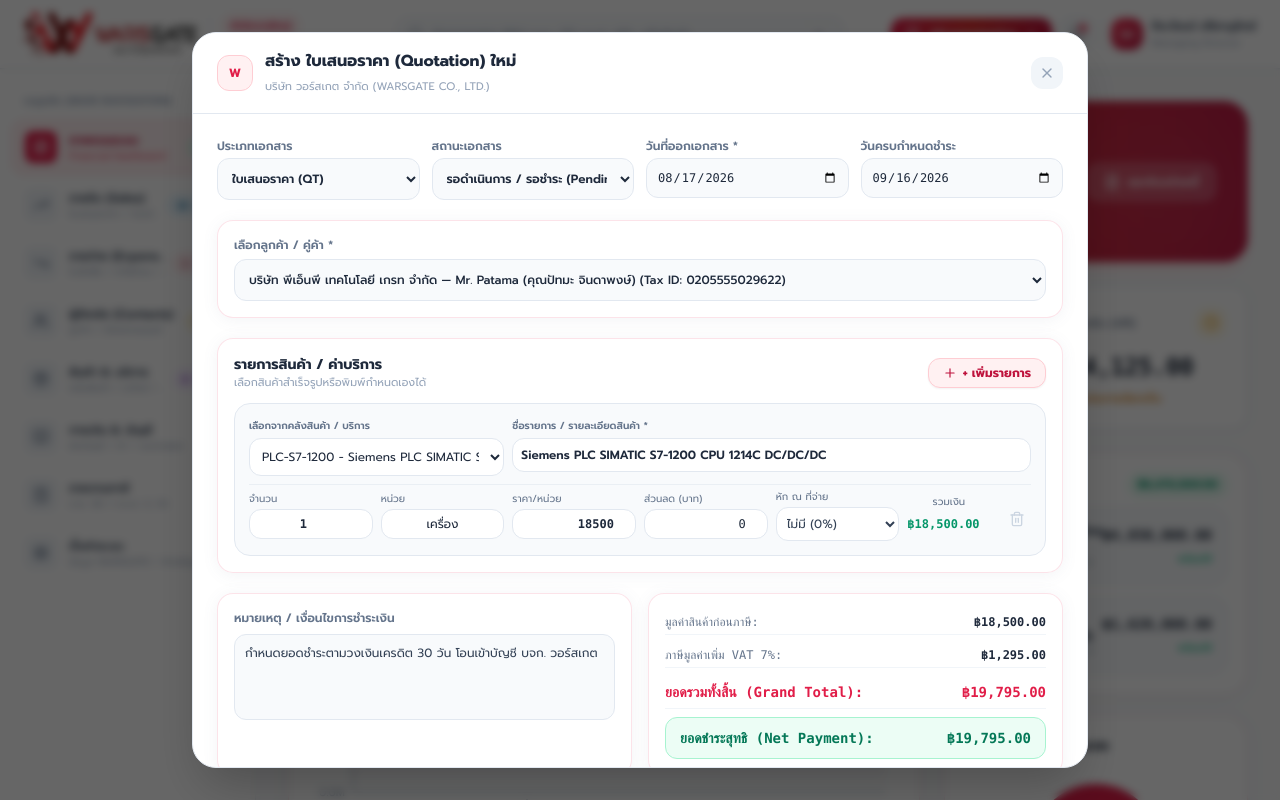
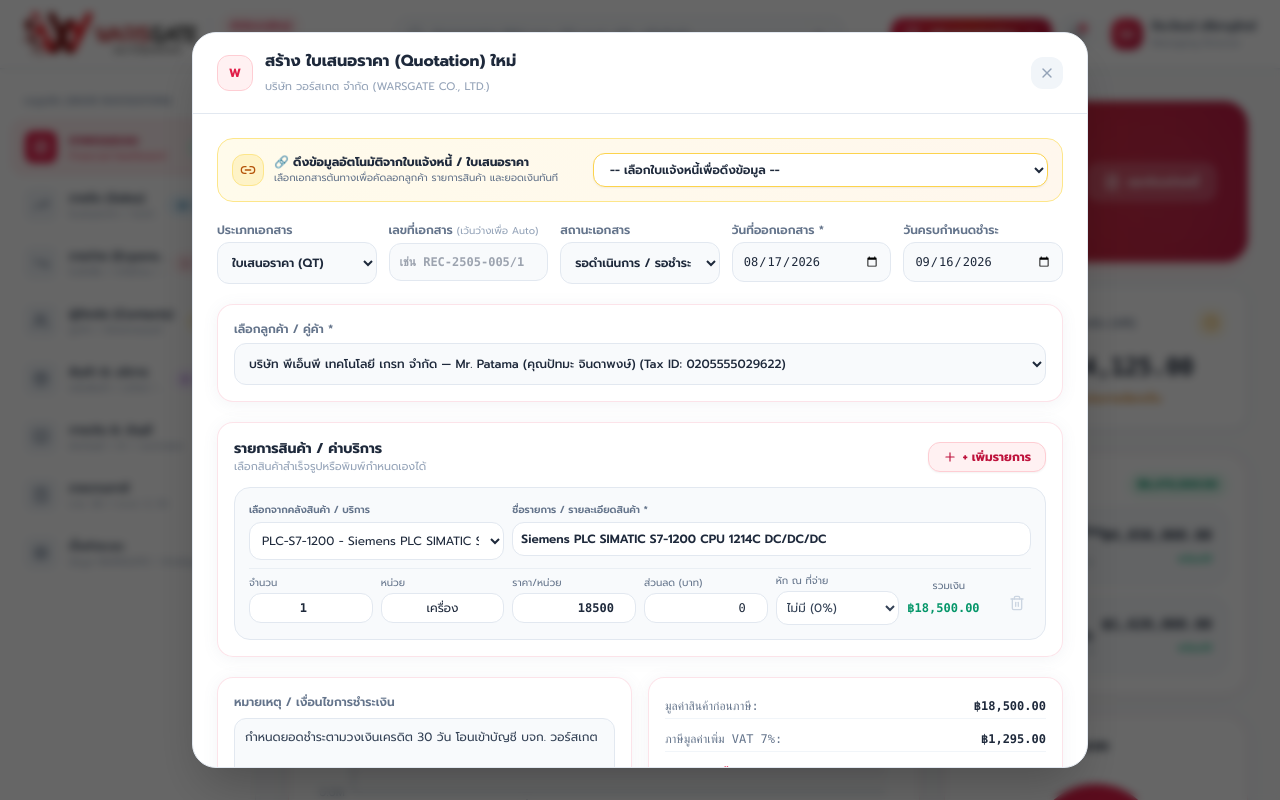
Before and after one commit to warsgate/warsgate-accounting, a React (Vite) app: page / in a window 1280 px wide. Both pictures are taken after a click on the button "ออกใบเสนอราคา". Shown: the top 800 px of the page. Built offline with nearby package versions, Linux system fonts and the light colour scheme.

Commit message:
✨ Feature: Quick Issue Receipt from Invoice with automatic data pulling & 1-click import

```diff
--- a/src/App.tsx
+++ b/src/App.tsx
@@ -94,6 +94,14 @@
   const [viewDoc, setViewDoc] = useState<AccountingDocument | null>(null);
   const [createDocType, setCreateDocType] = useState<DocumentType | null>(null);
   const [editingDoc, setEditingDoc] = useState<AccountingDocument | null>(null);
+  const [fromDoc, setFromDoc] = useState<AccountingDocument | null>(null);
+
+  const handleIssueReceiptFromInvoice = (invoiceDoc: AccountingDocument) => {
+    setFromDoc(invoiceDoc);
+    setCreateDocType('RECEIPT');
+    setEditingDoc(null);
+    setViewDoc(null);
+  };
 
   // Actions
   const handleSaveDocument = (doc: AccountingDocument) => {
@@ -177,7 +185,11 @@
         company={company}
         activeTab={activeTab}
         setActiveTab={setActiveTab}
-        openCreateModal={(type) => setCreateDocType(type)}
+        openCreateModal={(type) => {
+          setFromDoc(null);
+          setEditingDoc(null);
+          setCreateDocType(type);
+        }}
       />
 
       {/* Main Workspace Layout */}
@@ -201,7 +213,11 @@
                 bankAccounts={bankAccounts}
                 contacts={contacts}
                 setActiveTab={setActiveTab}
-                openCreateModal={(type) => setCreateDocType(type)}
+                openCreateModal={(type) => {
+                  setFromDoc(null);
+                  setEditingDoc(null);
+                  setCreateDocType(type);
+                }}
                 openViewDocument={(doc) => setViewDoc(doc)}
               />
             )}
@@ -209,9 +225,17 @@
             {activeTab === 'sales' && (
               <SalesView
                 documents={documents}
-                openCreateModal={(type) => setCreateDocType(type)}
-                openEditDocument={(doc) => setEditingDoc(doc)}
+                openCreateModal={(type) => {
+                  setFromDoc(null);
+                  setEditingDoc(null);
+                  setCreateDocType(type);
+                }}
+                openEditDocument={(doc) => {
+                  setFromDoc(null);
+                  setEditingDoc(doc);
+                }}
                 openViewDocument={(doc) => setViewDoc(doc)}
+                onIssueReceipt={handleIssueReceiptFromInvoice}
                 onUpdateStatus={handleUpdateDocumentStatus}
                 onDeleteDocument={handleDeleteDocument}
               />
@@ -220,8 +244,15 @@
             {activeTab === 'expenses' && (
               <ExpenseView
                 documents={documents}
-                openCreateModal={(type) => setCreateDocType(type)}
-                openEditDocument={(doc) => setEditingDoc(doc)}
+                openCreateModal={(type) => {
+                  setFromDoc(null);
+                  setEditingDoc(null);
+                  setCreateDocType(type);
+                }}
+                openEditDocument={(doc) => {
+                  setFromDoc(null);
+                  setEditingDoc(doc);
+                }}
                 openViewDocument={(doc) => setViewDoc(doc)}
                 onUpdateStatus={handleUpdateDocumentStatus}
                 onDeleteDocument={handleDeleteDocument}
@@ -276,24 +307,29 @@
           document={viewDoc}
           company={company}
           onClose={() => setViewDoc(null)}
+          onIssueReceipt={handleIssueReceiptFromInvoice}
         />
       )}
 
       {/* Create / Edit Document Modal */}
-      {(createDocType || editingDoc) && (
+      {(createDocType || editingDoc || fromDoc) && (
         <CreateDocumentModal
-          type={editingDoc ? editingDoc.type : createDocType!}
+          type={editingDoc ? editingDoc.type : (createDocType || 'RECEIPT')}
           initialDocument={editingDoc}
+          fromDocument={fromDoc}
+          documents={documents}
           contacts={contacts}
           products={products}
           onClose={() => {
             setCreateDocType(null);
             setEditingDoc(null);
+            setFromDoc(null);
           }}
           onSubmit={(doc) => {
             handleSaveDocument(doc);
             setCreateDocType(null);
             setEditingDoc(null);
+            setFromDoc(null);
           }}
         />
       )}
--- a/src/components/CreateDocumentModal.tsx
+++ b/src/components/CreateDocumentModal.tsx
@@ -1,11 +1,13 @@
-import React, { useState } from 'react';
-import { X, Plus, Trash2, CheckCircle2, Pencil, Calculator, AlertCircle } from 'lucide-react';
+import React, { useState, useEffect } from 'react';
+import { X, Plus, Trash2, CheckCircle2, Pencil, Link2, FileText, ArrowRight } from 'lucide-react';
 import { AccountingDocument, Contact, ProductService, DocumentType, DocumentItem, DocumentStatus } from '../types';
 import { formatMoney } from '../utils/formatters';
 
 interface CreateDocumentModalProps {
   type: DocumentType;
   initialDocument?: AccountingDocument | null;
+  fromDocument?: AccountingDocument | null;
+  documents?: AccountingDocument[];
   contacts: Contact[];
   products: ProductService[];
   onClose: () => void;
@@ -26,17 +28,26 @@
 export const CreateDocumentModal: React.FC<CreateDocumentModalProps> = ({
   type: initialType,
   initialDocument,
+  fromDocument,
+  documents = [],
   contacts,
   products,
   onClose,
   onSubmit
 }) => {
   const isEdit = !!initialDocument;
-  const [docType, setDocType] = useState<DocumentType>(initialDocument?.type || initialType);
+  const [docType, setDocType] = useState<DocumentType>(
+    initialDocument?.type || (fromDocument ? 'RECEIPT' : initialType)
+  );
   const isPurchase = docType === 'PURCHASE_ORDER' || docType === 'PURCHASE_INVOICE' || docType === 'PAYMENT_VOUCHER';
 
   const filteredContacts = contacts.filter(c => isPurchase ? c.type === 'SUPPLIER' : c.type === 'CUSTOMER');
-  const defaultContactId = initialDocument?.contact?.id || filteredContacts[0]?.id || contacts[0]?.id || '';
+  const defaultContactId =
+    initialDocument?.contact?.id ||
+    fromDocument?.contact?.id ||
+    filteredContacts[0]?.id ||
+    contacts[0]?.id ||
+    '';
 
   const todayStr = new Date().toISOString().split('T')[0];
   const nextMonthStr = new Date(Date.now() + 30 * 24 * 60 * 60 * 1000).toISOString().split('T')[0];
@@ -47,15 +58,31 @@
   const [status, setStatus] = useState<DocumentStatus>(
     initialDocument?.status || (docType === 'RECEIPT' ? 'PAID' : 'PENDING')
   );
-  const [notes, setNotes] = useState<string>(
-    initialDocument?.notes !== undefined
-      ? initialDocument.notes
-      : 'กำหนดยอดชำระตามวงเงินเครดิต 30 วัน โอนเข้าบัญชี บจก. วอร์สเกต'
-  );
+
+  const initialNotes = initialDocument?.notes !== undefined
+    ? initialDocument.notes
+    : fromDocument
+    ? `รับชำระเงินตามใบแจ้งหนี้เลขที่ ${fromDocument.documentNo} (${fromDocument.contact?.companyName})`
+    : 'กำหนดยอดชำระตามวงเงินเครดิต 30 วัน โอนเข้าบัญชี บจก. วอร์สเกต';
+
+  const [notes, setNotes] = useState<string>(initialNotes);
+  const [customDocNo, setCustomDocNo] = useState<string>(() => {
+    if (initialDocument?.documentNo) return initialDocument.documentNo;
+    if (fromDocument?.documentNo) {
+      return fromDocument.documentNo
+        .replace(/^INV-/, 'REC-')
+        .replace(/^TAX-/, 'REC-')
+        .replace(/^QT-/, 'INV-');
+    }
+    return '';
+  });
+
   const [paymentMethod, setPaymentMethod] = useState<'BANK_TRANSFER' | 'CASH' | 'CHEQUE' | 'CREDIT_CARD'>(
     initialDocument?.paymentMethod || 'BANK_TRANSFER'
   );
-  const [bankAccount, setBankAccount] = useState<string>(initialDocument?.bankAccount || 'KBANK 089-2-54321-9');
+  const [bankAccount, setBankAccount] = useState<string>(
+    initialDocument?.bankAccount || 'KBANK 089-2-54321-9 (บจก. วอร์สเกต)'
+  );
 
   const defaultFirstItem: DocumentItem = {
     id: `item-${Date.now()}`,
@@ -71,11 +98,42 @@
     withholdingTaxRate: products[0]?.type === 'SERVICE' ? 3 : 0,
   };
 
-  const [items, setItems] = useState<DocumentItem[]>(
-    initialDocument?.items && initialDocument.items.length > 0
-      ? initialDocument.items
-      : [defaultFirstItem]
-  );
+  const [items, setItems] = useState<DocumentItem[]>(() => {
+    if (initialDocument?.items && initialDocument.items.length > 0) {
+      return initialDocument.items;
+    }
+    if (fromDocument?.items && fromDocument.items.length > 0) {
+      return fromDocument.items.map(i => ({
+        ...i,
+        id: `item-${Date.now()}-${Math.random()}`
+      }));
+    }
+    return [defaultFirstItem];
+  });
+
+  // Handle Quick Import from existing invoice / quotation
+  const handleImportFromDocument = (sourceDocId: string) => {
+    const src = documents.find(d => d.id === sourceDocId);
+    if (!src) return;
+
+    if (src.contact?.id) {
+      setSelectedContactId(src.contact.id);
+    }
+    if (src.items && src.items.length > 0) {
+      setItems(src.items.map(i => ({
+        ...i,
+        id: `item-${Date.now()}-${Math.random()}`
+      })));
+    }
+    if (docType === 'RECEIPT') {
+      setStatus('PAID');
+      setNotes(`รับชำระเงินตามใบแจ้งหนี้เลขที่ ${src.documentNo} (${src.contact?.companyName})`);
+      setCustomDocNo(src.documentNo.replace(/^INV-/, 'REC-').replace(/^TAX-/, 'REC-'));
+    } else if (docType === 'INVOICE') {
+      setNotes(`อ้างอิงใบเสนอราคาเลขที่ ${src.documentNo}`);
+      setCustomDocNo(src.documentNo.replace(/^QT-/, 'INV-'));
+    }
+  };
 
   // ── Item Actions ───────────────────────────────────────────────────────────
   const handleAddItem = () => {
@@ -170,6 +228,7 @@
     if (isEdit && initialDocument) {
       const updatedDoc: AccountingDocument = {
         ...initialDocument,
+        documentNo: customDocNo || initialDocument.documentNo,
         type: docType,
         issueDate,
         dueDate,
@@ -199,7 +258,8 @@
         docType === 'PAYMENT_VOUCHER' ? 'PV' : 'WHT';
       const datePart = issueDate.replace(/-/g, '').slice(0, 6);
       const randomNum = String(Math.floor(100 + Math.random() * 900));
-      const docNo = `${prefix}-${datePart}-${randomNum}`;
+      const autoDocNo = `${prefix}-${datePart}-${randomNum}`;
+      const docNo = customDocNo.trim() ? customDocNo.trim() : autoDocNo;
 
       const newDoc: AccountingDocument = {
         id: `doc-${Date.now()}`,
@@ -229,29 +289,37 @@
 
   return (
     <div className="fixed inset-0 z-50 bg-black/60 backdrop-blur-sm flex items-center justify-center p-3 sm:p-4 overflow-y-auto">
-      <div className="bg-white border border-slate-200 rounded-3xl w-full max-w-4xl max-h-[92vh] flex flex-col shadow-2xl overflow-hidden my-auto">
+      <div className="bg-white border border-slate-200 rounded-3xl w-full max-w-4xl max-h-[92vh] flex flex-col shadow-2xl overflow-hidden my-auto animate-in fade-in zoom-in-95 duration-150">
 
         {/* ── Modal Header ──────────────────────────────────────────────────── */}
         <div className={`px-6 py-4 border-b flex items-center justify-between ${
-          isEdit ? 'bg-gradient-to-r from-sky-600 to-sky-700 text-white' : 'bg-white border-slate-200 text-slate-800'
+          isEdit
+            ? 'bg-gradient-to-r from-sky-600 to-sky-700 text-white'
+            : fromDocument
+            ? 'bg-gradient-to-r from-amber-600 to-orange-600 text-white'
+            : 'bg-white border-slate-200 text-slate-800'
         }`}>
           <div className="flex items-center gap-3">
             <div className={`w-9 h-9 rounded-xl flex items-center justify-center font-bold text-xs ${
-              isEdit ? 'bg-white/20 text-white' : 'bg-rose-50 text-rose-600 border border-rose-200'
+              isEdit || fromDocument ? 'bg-white/20 text-white' : 'bg-rose-50 text-rose-600 border border-rose-200'
             }`}>
-              {isEdit ? <Pencil className="w-4 h-4" /> : 'W'}
+              {isEdit ? <Pencil className="w-4 h-4" /> : fromDocument ? <FileText className="w-4 h-4" /> : 'W'}
             </div>
             <div>
               <h2 className="text-base font-bold">
-                {isEdit ? `แก้ไข: ${DOCUMENT_TYPE_NAMES[docType]} (${initialDocument.documentNo})` : `สร้าง ${DOCUMENT_TYPE_NAMES[docType]} ใหม่`}
+                {isEdit
+                  ? `แก้ไข: ${DOCUMENT_TYPE_NAMES[docType]} (${initialDocument.documentNo})`
+                  : fromDocument
+                  ? `ออกใบเสร็จรับเงิน (ดึงข้อมูลจาก ${fromDocument.documentNo})`
+                  : `สร้าง ${DOCUMENT_TYPE_NAMES[docType]} ใหม่`}
               </h2>
-              <span className={`text-[11px] ${isEdit ? 'text-white/80' : 'text-slate-400'}`}>
+              <span className={`text-[11px] ${isEdit || fromDocument ? 'text-white/80' : 'text-slate-400'}`}>
                 บริษัท วอร์สเกต จำกัด (WARSGATE CO., LTD.)
               </span>
             </div>
           </div>
           <button onClick={onClose} className={`p-2 rounded-xl transition ${
-            isEdit ? 'text-white/80 hover:text-white hover:bg-white/10' : 'bg-slate-100 text-slate-400 hover:text-slate-700 hover:bg-slate-200'
+            isEdit || fromDocument ? 'text-white/80 hover:text-white hover:bg-white/10' : 'bg-slate-100 text-slate-400 hover:text-slate-700 hover:bg-slate-200'
           }`}>
             <X className="w-4 h-4" />
           </button>
@@ -260,8 +328,37 @@
         {/* ── Form Body ─────────────────────────────────────────────────────── */}
         <form onSubmit={handleSubmit} className="flex-1 overflow-y-auto p-6 space-y-5 text-xs">
 
-          {/* Doc Type & Status (when editing or creating) */}
-          <div className="grid grid-cols-1 sm:grid-cols-2 md:grid-cols-4 gap-3">
+          {/* ── Quick Import Banner from Invoices (When creating or if not fromDocument) ── */}
+          {!isEdit && documents.filter(d => ['INVOICE', 'TAX_INVOICE', 'QUOTATION'].includes(d.type)).length > 0 && (
+            <div className="p-3.5 rounded-2xl bg-gradient-to-r from-amber-50 to-orange-50 border border-amber-200 flex flex-col sm:flex-row items-start sm:items-center justify-between gap-3">
+              <div className="flex items-center gap-2.5">
+                <div className="w-8 h-8 rounded-xl bg-amber-100 text-amber-700 flex items-center justify-center shrink-0 border border-amber-200">
+                  <Link2 className="w-4 h-4" />
+                </div>
+                <div>
+                  <div className="font-bold text-slate-800 text-xs">🔗 ดึงข้อมูลอัตโนมัติจากใบแจ้งหนี้ / ใบเสนอราคา</div>
+                  <div className="text-[10px] text-slate-500">เลือกเอกสารต้นทางเพื่อคัดลอกลูกค้า รายการสินค้า และยอดเงินทันที</div>
+                </div>
+              </div>
+              <select
+                onChange={(e) => handleImportFromDocument(e.target.value)}
+                defaultValue={fromDocument?.id || ''}
+                className="w-full sm:w-auto bg-white border border-amber-300 rounded-xl px-3 py-1.5 text-xs font-semibold text-slate-800 focus:outline-none focus:ring-2 focus:ring-amber-400 shadow-sm"
+              >
+                <option value="">-- เลือกใบแจ้งหนี้เพื่อดึงข้อมูล --</option>
+                {documents
+                  .filter(d => ['INVOICE', 'TAX_INVOICE', 'QUOTATION'].includes(d.type))
+                  .map(d => (
+                    <option key={d.id} value={d.id}>
+                      {d.documentNo} - {d.contact?.companyName} ({formatMoney(d.grandTotal)})
+                    </option>
+                  ))}
+              </select>
+            </div>
+          )}
+
+          {/* Doc Type, Doc No, Status, Dates */}
+          <div className="grid grid-cols-1 sm:grid-cols-2 md:grid-cols-5 gap-3">
             <div>
               <label className="block text-slate-500 font-semibold mb-1">ประเภทเอกสาร</label>
               <select
@@ -275,6 +372,19 @@
                 <option value="RECEIPT">ใบเสร็จรับเงิน (REC)</option>
                 <option value="PURCHASE_ORDER">ใบสั่งซื้อ (PO)</option>
               </select>
+            </div>
+
+            <div>
+              <label className="block text-slate-500 font-semibold mb-1">
+                เลขที่เอกสาร <span className="text-[10px] text-slate-400 font-normal">(เว้นว่างเพื่อ Auto)</span>
+              </label>
+              <input
+                type="text"
+                value={customDocNo}
+                onChange={e => setCustomDocNo(e.target.value)}
+                placeholder="เช่น REC-2505-005/1"
+                className="w-full bg-slate-50 border border-slate-200 rounded-xl p-2.5 text-slate-800 font-mono font-bold focus:outline-none focus:border-rose-400"
+              />
             </div>
 
             <div>
@@ -563,11 +673,21 @@
             <button
               type="submit"
               className={`px-6 py-2.5 rounded-xl text-white font-bold flex items-center gap-2 shadow-md transition active:scale-95 ${
-                isEdit ? 'bg-sky-600 hover:bg-sky-500 shadow-sky-100' : 'bg-rose-600 hover:bg-rose-500 shadow-rose-100'
+                isEdit
+                  ? 'bg-sky-600 hover:bg-sky-500 shadow-sky-100'
+                  : fromDocument
+                  ? 'bg-amber-600 hover:bg-amber-500 shadow-amber-100'
+                  : 'bg-rose-600 hover:bg-rose-500 shadow-rose-100'
               }`}
             >
               <CheckCircle2 className="w-4 h-4" />
-              <span>{isEdit ? '💾 บันทึกการแก้ไขเอกสาร' : '✓ บันทึกและออกเอกสาร'}</span>
+              <span>
+                {isEdit
+                  ? '💾 บันทึกการแก้ไขเอกสาร'
+                  : fromDocument
+                  ? '✓ ออกใบเสร็จรับเงินจากใบแจ้งหนี้นี้'
+                  : '✓ บันทึกและออกเอกสาร'}
+              </span>
             </button>
           </div>
 
```
Also changed, not shown: src/components/DocumentViewerModal.tsx (+14 -2 lines), src/components/Sales/SalesView.tsx (+12 -0 lines).
